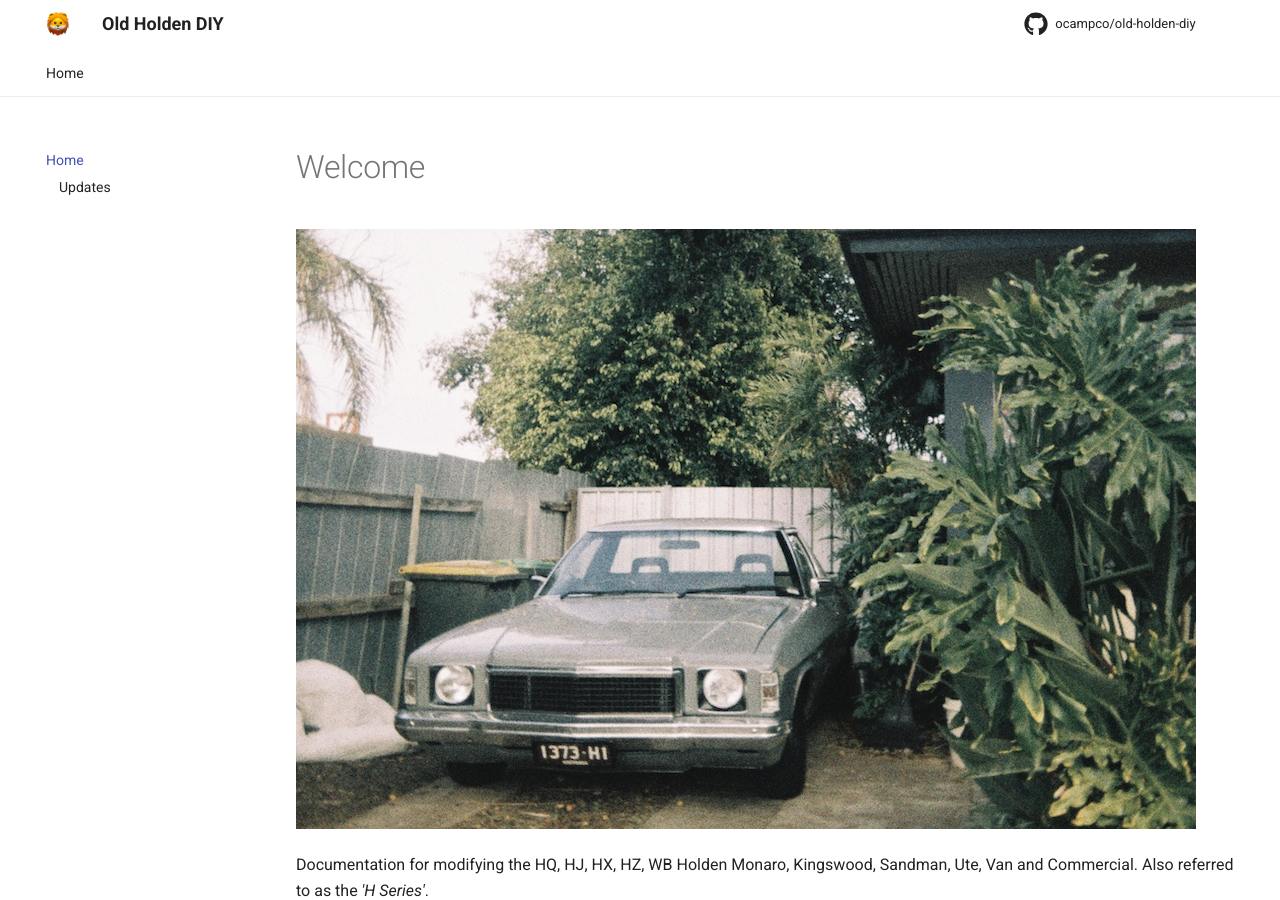
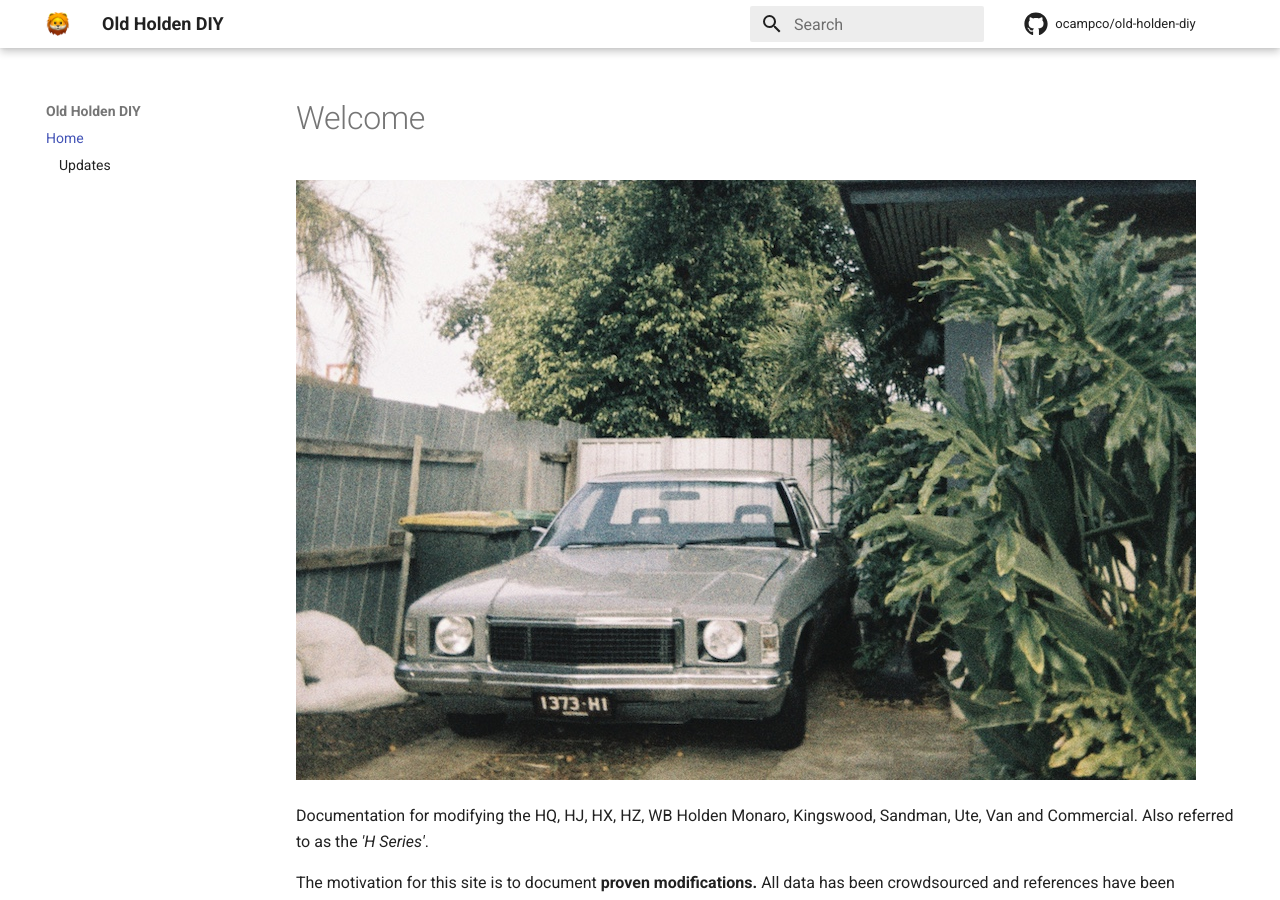
Before and after one commit to ocampco/old-holden-diy, an MkDocs documentation site: the page built from docs/index.md, in a window 1280 px wide and 900 px high. Built offline with MkDocs 1.6.1 and Material for MkDocs 9.7.7, drawn with Linux system fonts in a browser that asks for light colours; comment, search, counter and statistics services are not loaded.

Commit message:
add search functionality and align features with sister product

```diff
--- a/mkdocs.yml
+++ b/mkdocs.yml
@@ -12,9 +12,11 @@ theme:
     primary: white
     accent: red
   features:
-    - navigation.tabs
     - navigation.top
+    - navigation.instant
     - toc.integrate
+    - search.suggest
+    - search.highlight
   logo: ./assets/logo.png
   favicon: ./assets/logo.png
   icon:
@@ -34,6 +36,7 @@ markdown_extensions:
   - pymdownx.details
 
 plugins:
+  - search
   - git-revision-date-localized
 
 nav:
```
